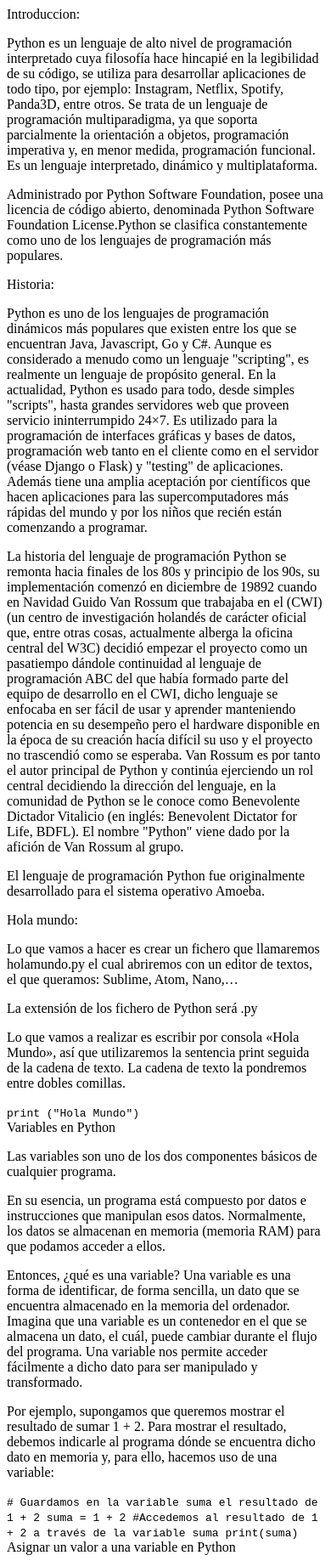
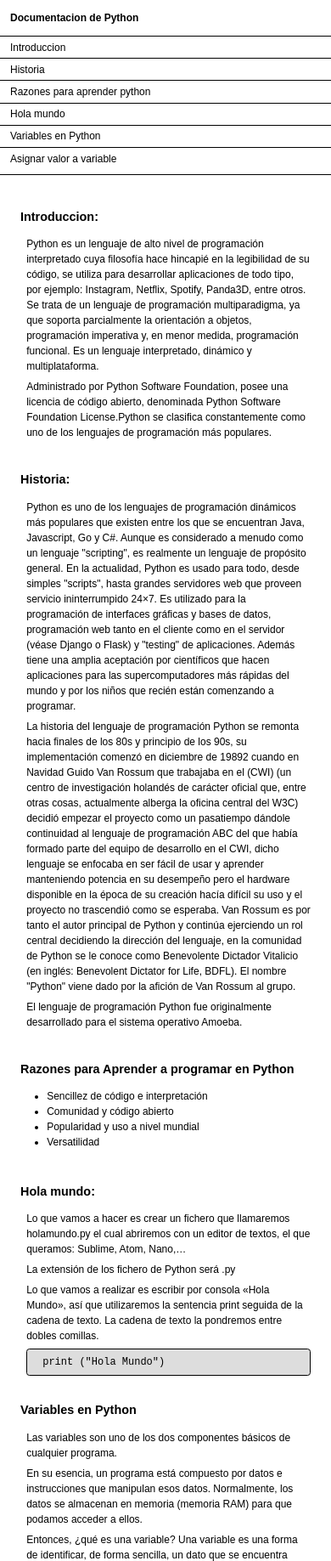
Before and after one commit to EstebanCarrilloG/free-code-camp-css-certification-projects, a plain HTML site: page technical-documentation-page/index.html in a window 390 px wide. Shown: the top 1837 px of the page at 85% size. Drawn offline with Linux system fonts and the light colour scheme.

Commit message:
complete

```diff
--- a/technical-documentation-page/index.html
+++ b/technical-documentation-page/index.html
@@ -4,8 +4,26 @@
     <meta charset="UTF-8" />
     <meta name="viewport" content="width=device-width, initial-scale=1.0" />
     <title>Document</title>
+    <link rel="stylesheet" href="./styles.css" />
   </head>
   <body>
+    <nav id="navbar">
+      <header>Documentacion de Python</header>
+      <ul>
+        <li><a href="#introduccion">Introduccion</a></li>
+        <li><a href="#historia">Historia</a></li>
+        <li>
+          <a href="#razones_para_aprender_python"
+            >Razones para aprender python</a
+          >
+        </li>
+        <li><a href="#hola_mundo">Hola mundo</a></li>
+        <li><a href="#variables_en_python">Variables en Python</a></li>
+        <li>
+          <a href="#asignar_valor_a_variable">Asignar valor a variable</a>
+        </li>
+      </ul>
+    </nav>
     <main id="main-doc">
       <section class="main-section" id="introduccion">
         <header>Introduccion:</header>
@@ -69,7 +87,18 @@
           </p>
         </article>
       </section>
-      <section class="main-section" id="historia">
+      <section class="main-section" id="razones_para_aprender_python">
+        <header>Razones para Aprender a programar en Python</header>
+        <article>
+          <ul>
+            <li>Sencillez de código e interpretación</li>
+            <li>Comunidad y código abierto</li>
+            <li>Popularidad y uso a nivel mundial</li>
+            <li>Versatilidad</li>
+          </ul>
+        </article>
+      </section>
+      <section class="main-section" id="hola_mundo">
         <header>Hola mundo:</header>
         <article>
           <p>
@@ -88,7 +117,7 @@
       </section>
       <section class="main-section" id="variables_en_python">
         <header>Variables en Python</header>
-        <main>
+        <article>
           <p>
             Las variables son uno de los dos componentes básicos de cualquier
             programa.
@@ -113,15 +142,21 @@
             variable:
           </p>
           <code>
-            # Guardamos en la variable suma el resultado de 1 + 2 suma = 1 + 2
-            #Accedemos al resultado de 1 + 2 a través de la variable suma
+            <span class="code-comment"
+              >#Guardamos en la variable suma el resultado de 1 + 2</span
+            ><br />
+            suma = 1 + 2<br />
+            <span class="code-comment"
+              >#Accedemos al resultado de 1 + 2 a través de la variable
+              suma</span
+            ><br />
             print(suma)
           </code>
-        </main>
+        </article>
       </section>
-      <section class="main-section" id="">
+      <section class="main-section" id="asignar_valor_a_variable">
         <header>Asignar un valor a una variable en Python</header>
-        <main>
+        <article>
           <p>
             Tal y como hemos visto en el ejemplo anterior, para asignar un valor
             (un dato) a una variable se utiliza el operador de asignación =.
@@ -140,12 +175,22 @@
 
           <p>Elemplos:</p>
           <code>
-            # Asigna a la variable &lt;a&gt; el valor 1 a = 1
-            # Asigna a la variable &lt;a&gt; el resultado de la expresión 3 * 4 a = 3 * 4
-            #Asigna a la variable &lt;a&gt; la cadena de caracteres 'Pythonista'
+            <span class="code-comment"
+              ># Asigna a la variable &lt;a&gt; el valor 1</span
+            ><br />
+            a = 1 <br />
+            <span class="code-comment"
+              ># Asigna a la variable &lt;a&gt; el resultado de la expresión 3 *
+              4</span
+            ><br />
+            a = 3 * 4<br />
+            <span class="code-comment"
+              >#Asigna a la variable &lt;a&gt; la cadena de caracteres
+              'Pythonista'</span
+            ><br />
             a = 'Pythonista'
           </code>
-        </main>
+        </article>
       </section>
     </main>
   </body>
--- a/technical-documentation-page/styles.css
+++ b/technical-documentation-page/styles.css
@@ -0,0 +1,99 @@
+* {
+  margin: 0;
+  padding: 0;
+  box-sizing: border-box;
+}
+
+body {
+  color: black;
+  font-family: Arial, Helvetica, sans-serif;
+  word-wrap: break-word;
+  line-height: 1.5;
+  scroll-behavior: smooth;
+}
+h1,
+p {
+  margin-bottom: 0.5rem;
+}
+header {
+  font-weight: bold;
+}
+#navbar {
+  position: fixed;
+  left: 0px;
+  top: 0px;
+  width: 13rem;
+  height: 100%;
+  border-right: 0.01rem solid;
+  & header {
+    padding: 1rem;
+  }
+  & ul {
+    & li {
+      border-top: 0.0625rem solid;
+      padding: 0.3rem 1rem;
+      & a {
+        display: block;
+        width: 100%;
+        height: 100%;
+        text-decoration: none;
+        color: black;
+      }
+    }
+  }
+}
+
+#main-doc {
+  position: absolute;
+  margin-left: 13rem;
+  padding: 1rem 2rem;
+  .main-section {
+    padding: 2.5rem 0 0 0;
+    & header {
+      font-size: 1.2rem;
+      margin-bottom: 1rem;
+    }
+    & article {
+      padding-left: 0.6rem;
+
+      & ul {
+        margin-bottom: 0.7rem;
+        padding-left: 2rem;
+      }
+      & code {
+        border: 0.01rem solid;
+        border-radius: 0.3rem;
+        display: block;
+        background: rgb(221, 221, 221);
+        padding: 0.5rem 1.5rem;
+        .code-comment {
+          color: #0000006b;
+        }
+      }
+    }
+  }
+}
+
+@media only screen and (max-width: 815px) {
+  * {
+    font-size: 12px;
+  }
+  #navbar {
+    background-color: white;
+    position: absolute;
+    top: 0;
+    padding: 0;
+    margin: 0;
+    width: 100%;
+    max-height: 17.1875rem;
+    border: none;
+    z-index: 1;
+    border-bottom: 0.125rem solid;
+    overflow: scroll;
+  }
+  #main-doc {
+    position: relative;
+    margin-left: 0px;
+    margin-top: 16.875rem;
+  }
+}
```
